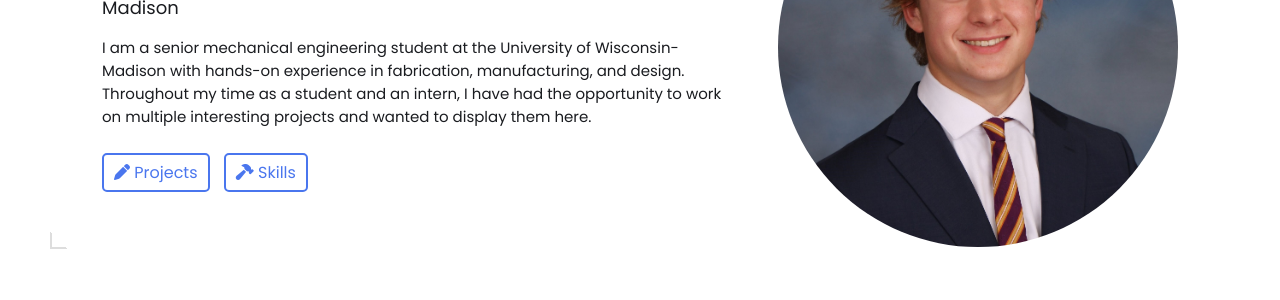
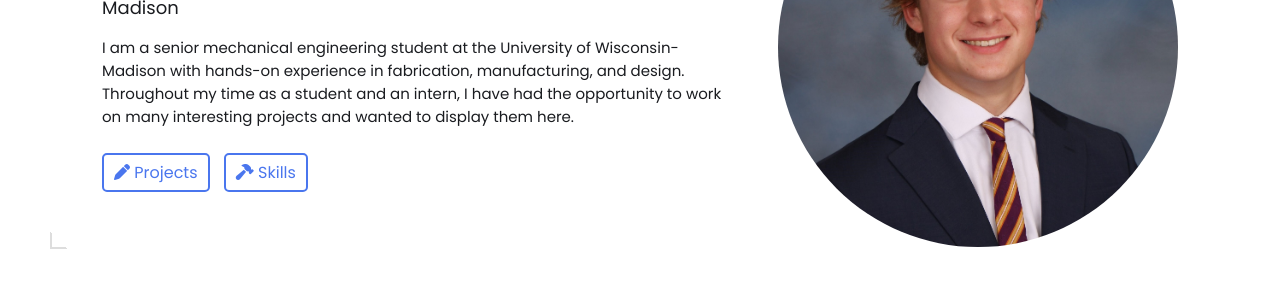
Before and after one commit to owenpickart/owenpickart.github.io, a Jekyll site: the page built from index.html, in a window 1280 px wide and 900 px high. Shown: the part 285-585 px from the top of the window. Built offline with Jekyll 4.4.1, drawn with Linux system fonts in a browser that asks for light colours.

Commit message:
Update _config.yml

```diff
--- a/_config.yml
+++ b/_config.yml
@@ -15,7 +15,7 @@ title: Owen Pickart | Mechanical Engineering Portfolio # This is what shows up i
 name: Owen Pickart
 headline: Mechanical Engineering Student at the University of Wisconsin-Madison
 description: >- # dont remove this line. this will ignore all new lines until the next section
-  I am a senior mechanical engineering student at the University of Wisconsin-Madison with hands-on experience in fabrication, manufacturing, and design. Throughout my time as a student and an intern, I have had the opportunity to work on multiple interesting projects and wanted to display them here.
+  I am a senior mechanical engineering student at the University of Wisconsin-Madison with hands-on experience in fabrication, manufacturing, and design. Throughout my time as a student and an intern, I have had the opportunity to work on many interesting projects and wanted to display them here.
 
 # Place your profile image in /assets/images/profile-image/folder and edit the file name
 profile_image: ./assets/images/profile-image/OwenPickartHeadshot.jpeg
```
